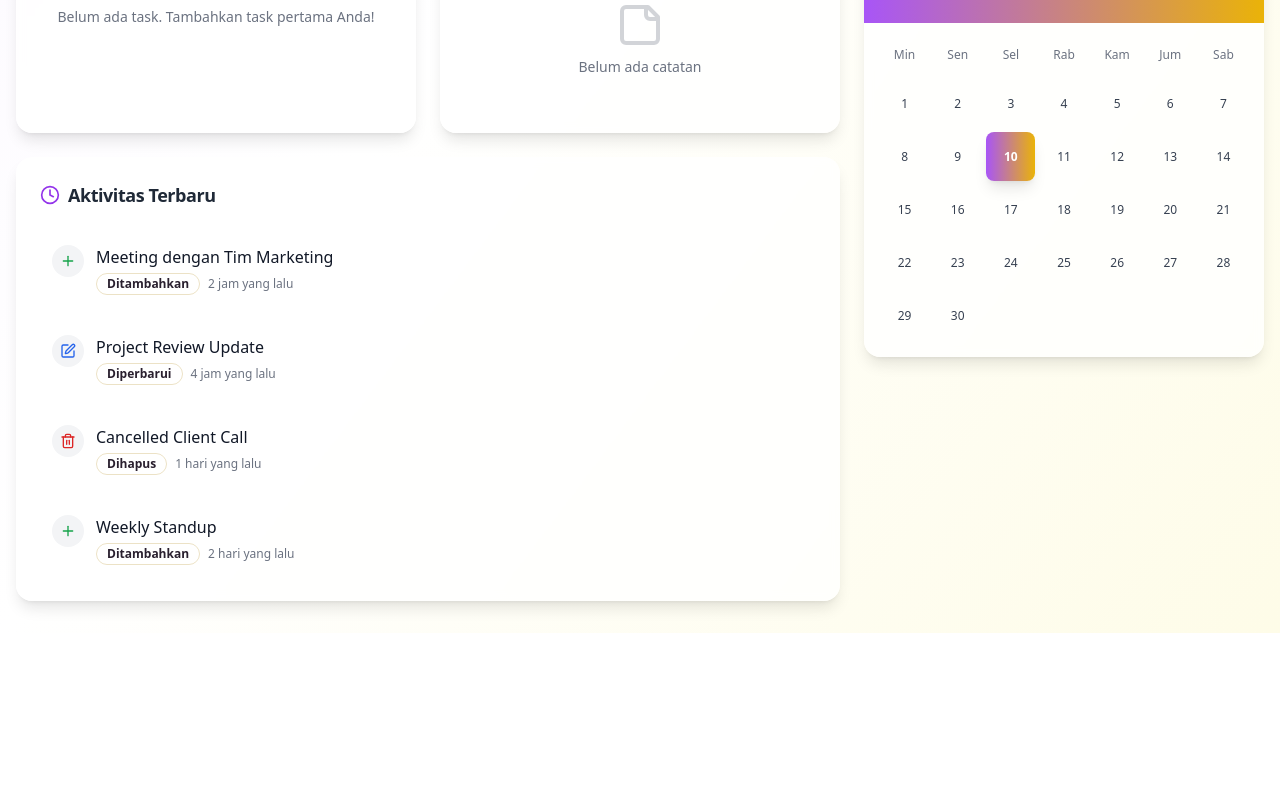
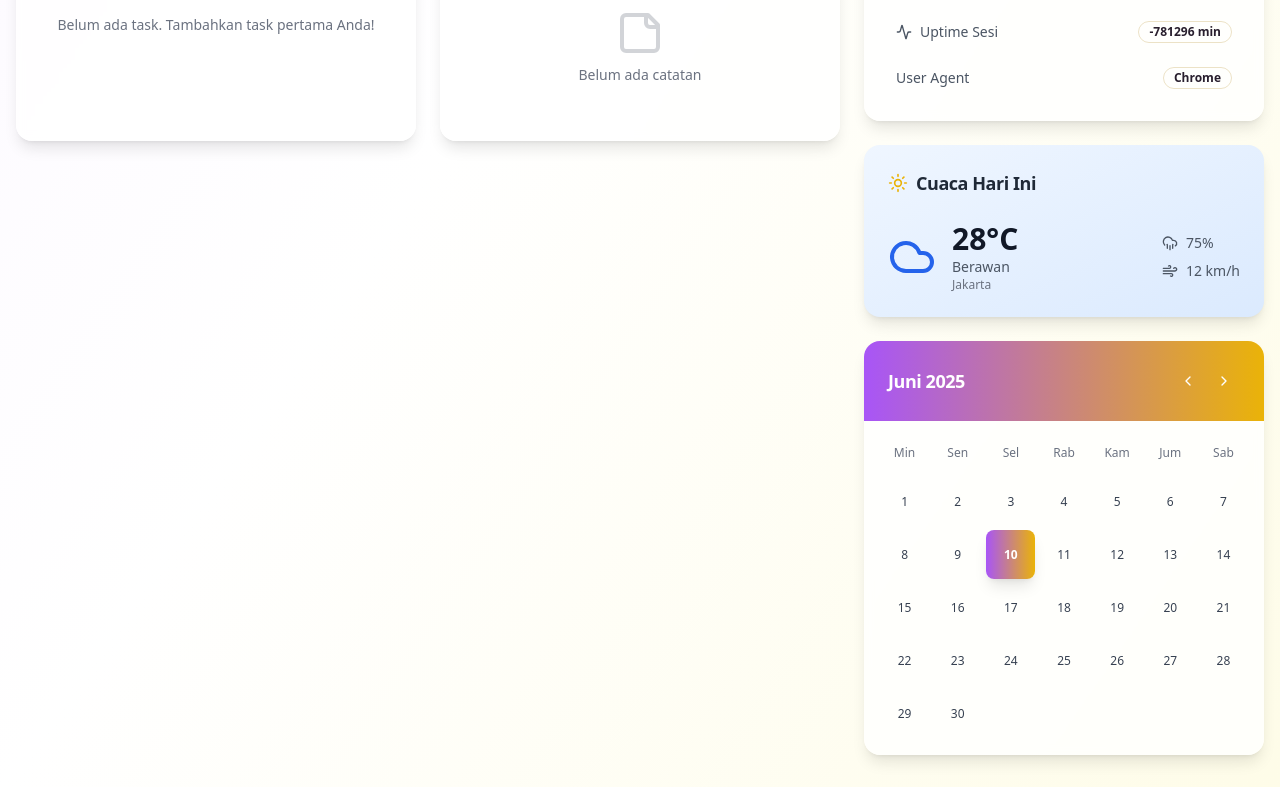
Before and after one commit to fataakasyara/horizon, a React (Vite) app: page /dashboard in a window 1280 px wide. Shown: the part 1077-1864 px from the top of the page. Before the commit the page ends 1710 px from the top, so only its background shows below. Built offline with nearby package versions, Linux system fonts and the light colour scheme.

Commit message:
Remove recent activity, move quick actions up
Remove the "Recent Activity" section and move the "Quick Actions" component to the top of the dashboard.

```diff
--- a/src/pages/Dashboard.tsx
+++ b/src/pages/Dashboard.tsx
@@ -223,6 +223,9 @@ export const Dashboard = () => {
           {/* Overview Tab */}
           <TabsContent value="overview">
             <div className="space-y-8">
+              {/* Quick Actions - Moved to top */}
+              <QuickActions onAddEvent={() => setShowForm(true)} />
+
               {/* Stats Cards */}
               <div data-stats className="grid grid-cols-1 md:grid-cols-2 lg:grid-cols-4 gap-6">
                 <StatsCard
@@ -257,14 +260,10 @@ export const Dashboard = () => {
               <div className="grid grid-cols-1 lg:grid-cols-12 gap-6">
                 {/* Left Column - Large widgets */}
                 <div className="lg:col-span-8 space-y-6">
-                  <QuickActions onAddEvent={() => setShowForm(true)} />
-
                   <div className="grid grid-cols-1 md:grid-cols-2 gap-6">
                     <TaskManager />
                     <NotesWidget />
                   </div>
-
-                  <RecentActivity />
                 </div>
 
                 {/* Right Column - Sidebar widgets */}
```
